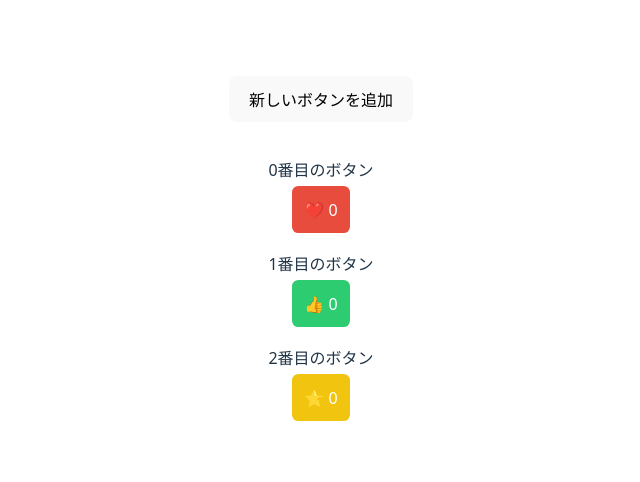
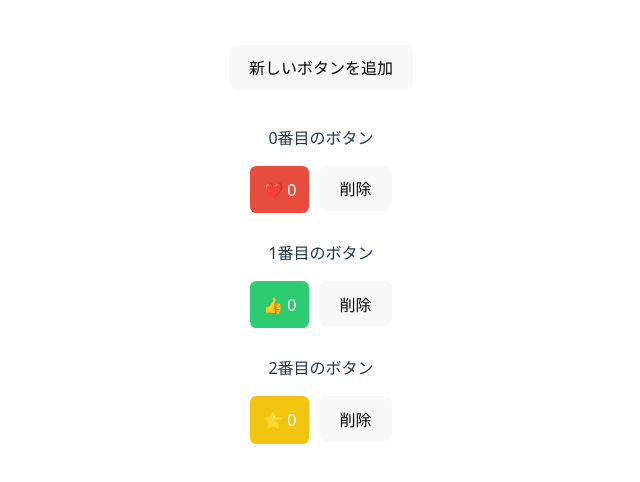
Before and after one commit to sakamo1112/TS_BlueBerry, a React (Vite) app in the folder like-button/: page / in a window 1280 px wide. Shown: the part 142-624 px from the top of the page, without its empty margins (319-959 px from the left). Built offline with nearby package versions, Linux system fonts and the light colour scheme.

Commit message:
削除ボタンの追加

```diff
--- a/like-button/src/App.tsx
+++ b/like-button/src/App.tsx
@@ -25,6 +25,10 @@ function App() {
     setButtonConfigs([...buttonConfigs, newButton]);
   };
 
+  const removeButton = (idToRemove: string) => {
+    setButtonConfigs(buttonConfigs.filter(config => config.id !== idToRemove));
+  }
+
   return (
     <>
       <button onClick={addButton} style={{ marginBottom: "20px"}}>新しいボタンを追加</button>
@@ -32,10 +36,12 @@ function App() {
         <div key={config.id} style={{marginBottom: "30px"}}>
           <p>{i}番目のボタン</p>
           <CounterButton
+            id={config.id}
             icon={config.icon}
             initialCount={config.initialCount}
             incrementAmount={config.incrementAmount}
             className={config.className}
+            onRemove={removeButton}
           />
         </div>
       ))}
@@ -44,20 +50,27 @@ function App() {
 }
 
 interface CounterButtonProps {
+  id: string;
   icon: string;
   initialCount: number;
   incrementAmount: number;
   className?: string;
+  onRemove: (id: string) => void;
 }
 
-function CounterButton({ icon, initialCount, incrementAmount, className}: CounterButtonProps) {
+function CounterButton({ id, icon, initialCount, incrementAmount, className, onRemove}: CounterButtonProps) {
   const [count, setCount] = useState(initialCount);
   const handleClick = () => {
     setCount(count + incrementAmount);
   }
+  const handleRemove = () => {
+    onRemove(id);
+  };
+
   return (
     <>
       <span className={className} onClick={handleClick}>{icon} {count}</span>
+      <button onClick={handleRemove} style={{ marginLeft: "10px"}}>削除</button>
       {count >= 5 && count < 10 && <p> たくさんクリックされました！</p>}
       {count >= 10 && count < 50 && <p> さらにたくさんクリックされました！</p>}
       {count >= 50 && <p> すごい!50回以上クリックされました!</p>}
```
